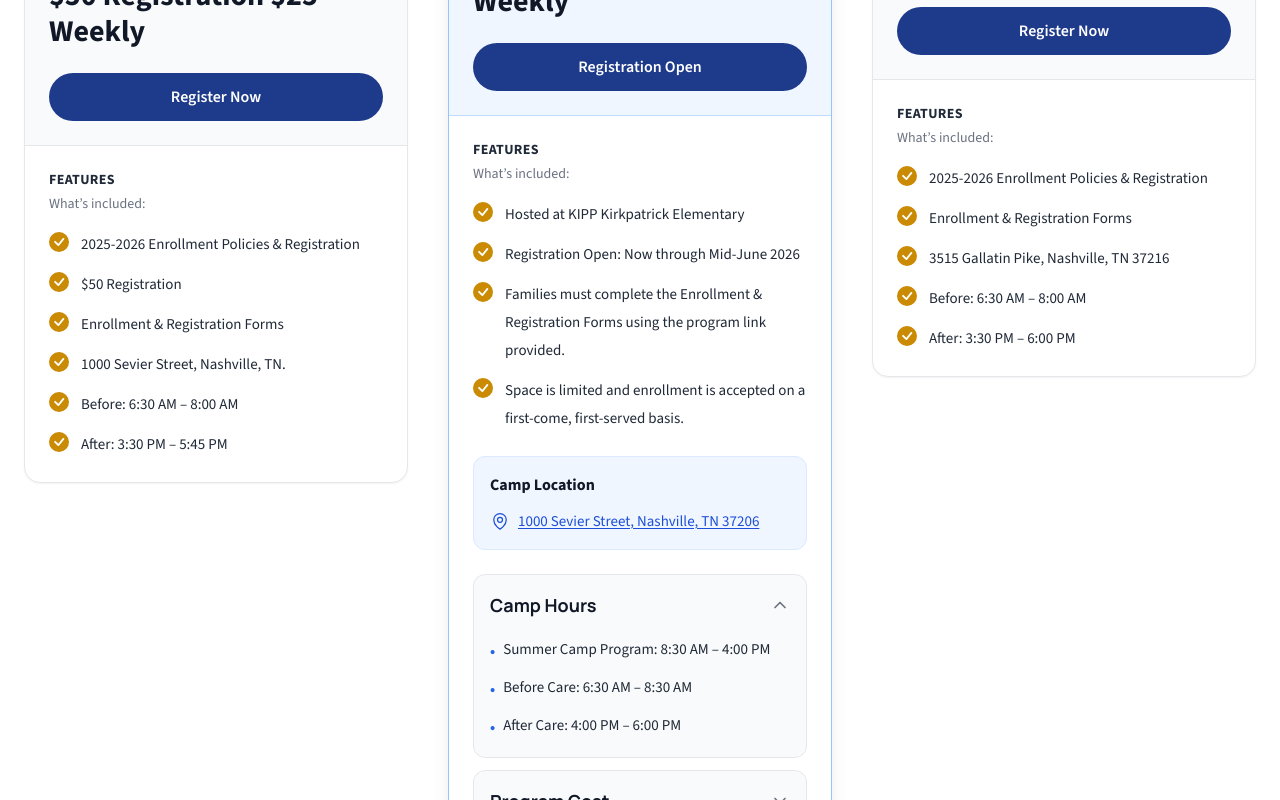
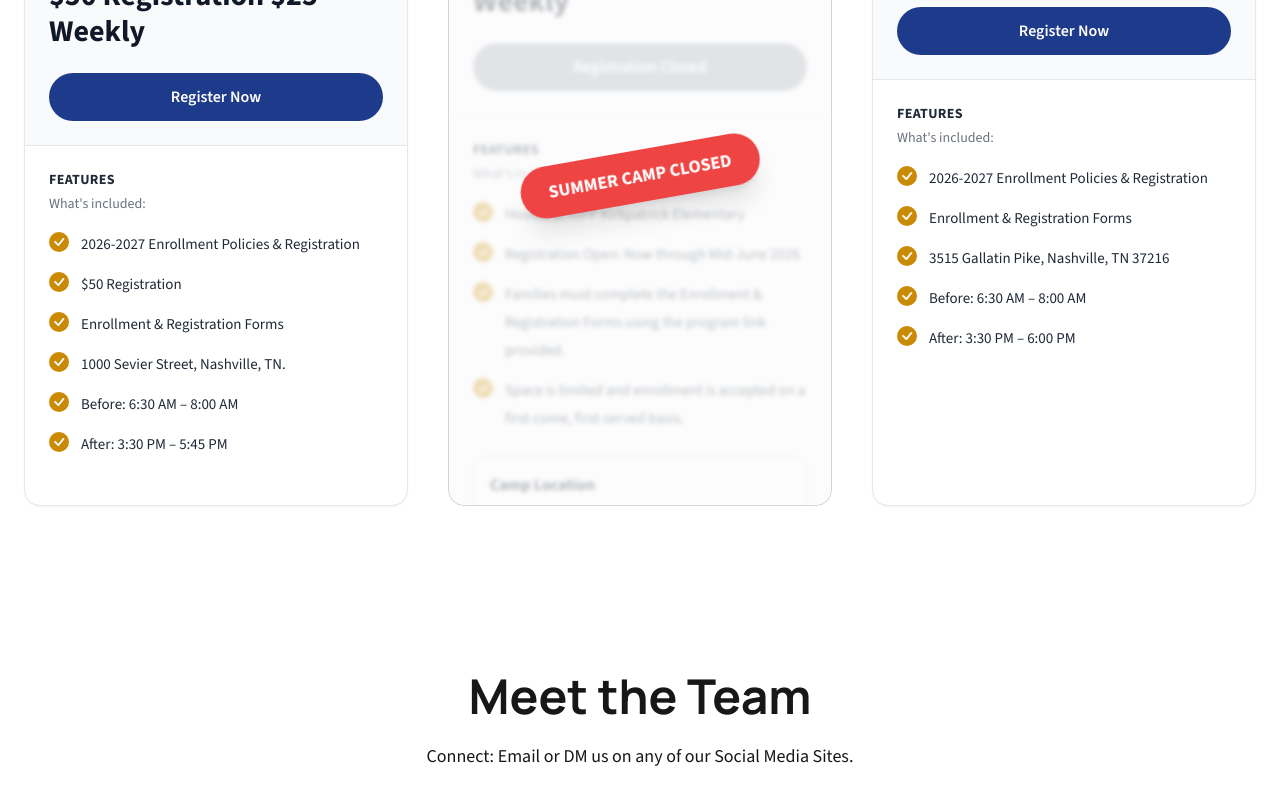
Before and after one commit to stevenstafford72/jc-movement-site, a Next.js app: page / in a window 1280 px wide. Shown: the part 3060-3860 px from the top of the page. Built offline with nearby package versions, Linux system fonts and the light colour scheme.

Commit message:
Update pricing page and summer registration changes

```diff
--- a/src/components/Pricing/PricingColumn.tsx
+++ b/src/components/Pricing/PricingColumn.tsx
@@ -11,22 +11,45 @@ interface Props {
     highlight?: boolean;
 }
 
-const PricingColumn: React.FC<Props> = ({ tier, highlight }: Props) => {
+const PricingColumn: React.FC<Props> = ({ tier, highlight }) => {
     const { name, price, features, location, sections, ctaLabel } = tier;
+
+    const isClosed = name.toLowerCase().includes("summer");
 
     return (
         <div
             className={clsx(
-                "w-full max-w-sm mx-auto rounded-2xl border overflow-hidden",
-                highlight
+                // Fixed height keeps all pricing cards the same size
+                "relative w-full max-w-sm h-[660px] mx-auto rounded-2xl border overflow-hidden transition-all duration-300",
+                isClosed
+                    ? "bg-gray-100 border-gray-300"
+                    : highlight
                       ? "bg-white border-blue-300 shadow-xl"
                       : "bg-white border-gray-200 shadow-sm"
             )}
         >
+            {/* Summer Camp Closed overlay */}
+            {isClosed && (
+                <div className="absolute inset-0 z-20 overflow-hidden rounded-2xl">
+                    <div className="absolute inset-0 bg-white/70 backdrop-blur-[2px]" />
+
+                    <div className="absolute left-1/2 top-1/2 -translate-x-1/2 -translate-y-1/2 rotate-[-10deg]">
+                        <div className="whitespace-nowrap rounded-full bg-red-500 px-7 py-3 text-lg font-bold text-white shadow-xl">
+                            SUMMER CAMP CLOSED
+                        </div>
+                    </div>
+                </div>
+            )}
+
+            {/* Card header */}
             <div
                 className={clsx(
                     "p-6 border-b",
-                    highlight ? "bg-blue-50 border-blue-200" : "bg-gray-50 border-gray-200"
+                    isClosed
+                        ? "bg-gray-100 border-gray-300"
+                        : highlight
+                          ? "bg-blue-50 border-blue-200"
+                          : "bg-gray-50 border-gray-200"
                 )}
             >
                 <h3 className="text-2xl font-bold text-gray-900 leading-tight mb-4">
@@ -34,39 +57,61 @@ const PricingColumn: React.FC<Props> = ({ tier, highlight }: Props) => {
                 </h3>
 
                 <p className="text-3xl font-extrabold mb-6 text-gray-900">
-                    <span>{typeof price === "number" ? `$${price}` : price}</span>
+                    <span>
+                        {typeof price === "number" ? `$${price}` : price}
+                    </span>
+
                     {typeof price === "number" && (
-                        <span className="text-base font-medium text-gray-500"> /weekly</span>
+                        <span className="text-base font-medium text-gray-500">
+                            {" "}
+                            /weekly
+                        </span>
                     )}
                 </p>
 
+                {isClosed ? (
+                    <button
+                        type="button"
+                        disabled
+                        className="w-full flex items-center justify-center py-3 px-4 rounded-full bg-gray-400 text-white font-semibold text-base cursor-not-allowed"
+                    >
+                        Registration Closed
+                    </button>
+                ) : (
                     <Link
                         href={tier.link}
                         target="_blank"
-                    className={clsx(
-                        "w-full flex items-center justify-center py-3 px-4 rounded-full text-white font-semibold text-base transition-colors",
-                        highlight
-                            ? "bg-blue-900 hover:bg-blue-800"
-                            : "bg-blue-900 hover:bg-blue-800"
-                    )}
+                        rel="noopener noreferrer"
+                        className="w-full flex items-center justify-center py-3 px-4 rounded-full bg-blue-900 hover:bg-blue-800 text-white font-semibold text-base transition-colors"
                     >
                         {ctaLabel || "Register Now"}
                     </Link>
+                )}
             </div>
 
+            {/* Card content */}
             <div className="p-6 space-y-6">
-                {features?.length > 0 && (
+                {features && features.length > 0 && (
                     <div>
                         <p className="font-bold text-sm tracking-wide text-gray-800 uppercase mb-1">
                             Features
                         </p>
-                        <p className="text-sm text-gray-500 mb-4">What’s included:</p>
+
+                        <p className="text-sm text-gray-500 mb-4">
+                            What&apos;s included:
+                        </p>
 
                         <ul className="space-y-3">
                             {features.map((feature, index) => (
-                                <li key={index} className="flex items-start text-gray-800">
+                                <li
+                                    key={index}
+                                    className="flex items-start text-gray-800"
+                                >
                                     <BsFillCheckCircleFill className="h-5 w-5 text-yellow-600 mr-3 mt-0.5 shrink-0" />
-                                    <span className="text-[15px] leading-7">{feature}</span>
+
+                                    <span className="text-[15px] leading-7">
+                                        {feature}
+                                    </span>
                                 </li>
                             ))}
                         </ul>
@@ -74,29 +119,59 @@ const PricingColumn: React.FC<Props> = ({ tier, highlight }: Props) => {
                 )}
 
                 {location && (
-                    <div className="rounded-xl border border-blue-100 bg-blue-50 p-4">
-                        <p className="font-bold text-gray-900 mb-3 text-base">Camp Location</p>
+                    <div
+                        className={clsx(
+                            "rounded-xl border p-4",
+                            isClosed
+                                ? "border-gray-300 bg-gray-100"
+                                : "border-blue-100 bg-blue-50"
+                        )}
+                    >
+                        <p className="font-bold text-gray-900 mb-3 text-base">
+                            Camp Location
+                        </p>
 
                         <Link
                             href={location.href}
                             target="_blank"
-                            className="flex items-start gap-2 text-blue-700 hover:text-blue-800 underline underline-offset-2"
+                            rel="noopener noreferrer"
+                            className={clsx(
+                                "flex items-start gap-2 underline underline-offset-2",
+                                isClosed
+                                    ? "text-gray-600 pointer-events-none"
+                                    : "text-blue-700 hover:text-blue-800"
+                            )}
                         >
                             <HiOutlineMapPin className="h-5 w-5 mt-0.5 shrink-0" />
-                            <span className="text-[15px] leading-6">{location.label}</span>
+
+                            <span className="text-[15px] leading-6">
+                                {location.label}
+                            </span>
                         </Link>
                     </div>
                 )}
 
-                {sections && (
+                {sections && sections.length > 0 && (
                     <div className="space-y-3">
                         {sections.map((section, index) => (
                             <details
                                 key={index}
-                                className="rounded-xl border border-gray-200 bg-gray-50 group"
-                                open={index === 0}
+                                className={clsx(
+                                    "rounded-xl border group",
+                                    isClosed
+                                        ? "border-gray-300 bg-gray-100"
+                                        : "border-gray-200 bg-gray-50"
+                                )}
+                                open={!isClosed && index === 0}
                             >
-                                <summary className="list-none cursor-pointer flex items-center justify-between p-4">
+                                <summary
+                                    className={clsx(
+                                        "list-none flex items-center justify-between p-4",
+                                        isClosed
+                                            ? "cursor-default"
+                                            : "cursor-pointer"
+                                    )}
+                                >
                                     <h4 className="font-bold text-gray-900 text-lg">
                                         {section.title}
                                     </h4>
@@ -106,14 +181,15 @@ const PricingColumn: React.FC<Props> = ({ tier, highlight }: Props) => {
 
                                 <div className="px-4 pb-4">
                                     <ul className="space-y-2">
-                                        {section.items.map((item, i) => (
+                                        {section.items.map((item, index) => (
                                             <li
-                                                key={i}
+                                                key={index}
                                                 className="text-gray-800 text-[15px] leading-7 flex items-start"
                                             >
                                                 <span className="mr-2 mt-0.5 text-blue-600 font-bold">
                                                     •
                                                 </span>
+
                                                 <span>{item}</span>
                                             </li>
                                         ))}
--- a/src/data/pricing.ts
+++ b/src/data/pricing.ts
@@ -5,14 +5,14 @@ export const tiers: IPricing[] = [
     name: "KIPP Kirkpatrick Elem / KAN Middle Sign Ups and Registration.",
     price: "$50 Registration $25 Weekly",
     features: [
-      "2025-2026 Enrollment Policies & Registration",
+      "2026-2027 Enrollment Policies & Registration",
       "$50 Registration",
       "Enrollment & Registration Forms",
       "1000 Sevier Street, Nashville, TN.",
       "Before: 6:30 AM – 8:00 AM",
       "After: 3:30 PM – 5:45 PM",
     ],
-    link: "https://docs.google.com/forms/d/e/1FAIpQLScmfhHV5wePXqgWqNZ7JCxv2HGFLfv09h5sJ7QiKiISYMo9LQ/viewform",
+    link: "https://forms.gle/zSHUy2T4twj4nRuP9",
     target: "_blank",
   },
   {
@@ -69,13 +69,13 @@ export const tiers: IPricing[] = [
     name: "Liberty Sign Up & Registration",
     price: "Free",
     features: [
-      "2025-2026 Enrollment Policies & Registration",
+      "2026-2027 Enrollment Policies & Registration",
       "Enrollment & Registration Forms",
       "3515 Gallatin Pike, Nashville, TN 37216",
       "Before: 6:30 AM – 8:00 AM",
       "After: 3:30 PM – 6:00 PM",
     ],
-    link: "https://docs.google.com/forms/d/e/1FAIpQLScchHkMrcQNsOGhi6x7I3iNONZGIJJR28wKCaX1o50ZVdSEOg/viewform?usp=sharing&ouid=109097685519496410862",
+    link: "https://forms.gle/te81KWGhWaf2khwZ7",
     target: "_blank",
   },
 ];
--- a/tsconfig.json
+++ b/tsconfig.json
@@ -1,4 +1,3 @@
-
 {
   "compilerOptions": {
     "lib": [
@@ -15,7 +14,7 @@
     "moduleResolution": "bundler",
     "resolveJsonModule": true,
     "isolatedModules": true,
-    "jsx": "preserve",
+    "jsx": "react-jsx",
     "incremental": true,
     "plugins": [
       {
@@ -33,7 +32,8 @@
     "next-env.d.ts",
     "**/*.ts",
     "**/*.tsx",
-    ".next/types/**/*.ts"
+    ".next/types/**/*.ts",
+    ".next/dev/types/**/*.ts"
   ],
   "exclude": [
     "node_modules"
```
Also changed, not shown: 1 other file (tests, documents, lock files or other folders). Lines whose indentation alone changed are shown as unchanged.
